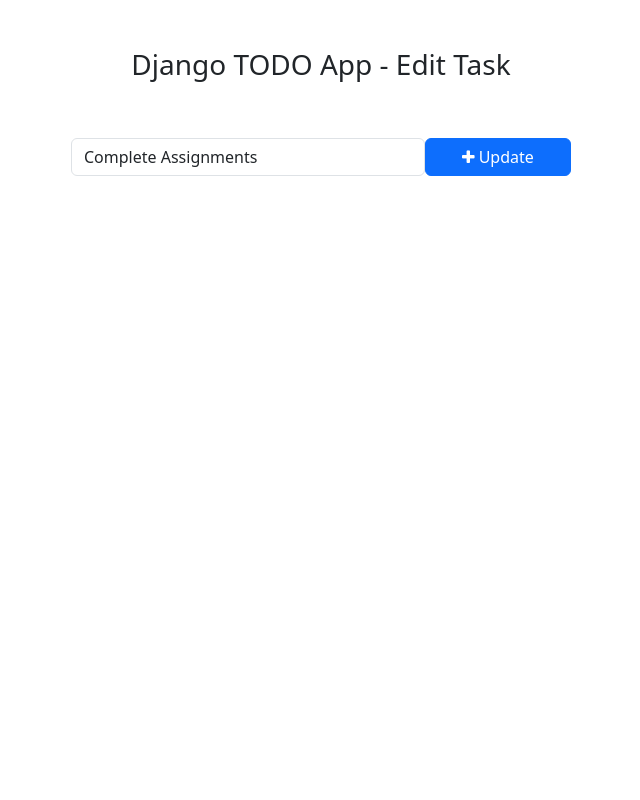
After one commit to karthikjohnbabu/todo, a Django app: page /todo/edit_task/1/ in a window 1280 px wide. The commit adds this page. Shown: the whole page, without its empty margins (319-959 px from the left). Run offline with Django 3.2, Linux system fonts and the light colour scheme; data comes from the database, SQL or seed files in the repository; both versions use the stored data as it was after the commit.

Commit message:
todo app final

```diff
--- /dev/null
+++ b/templates/edit_task.html
@@ -0,0 +1,28 @@
+<html lang="en">
+<head>
+    <meta charset="UTF-8">
+    <meta name="viewport" content="width=device-width, initial-scale=1.0">
+    <title>Edit Task - Django TODO App</title>
+      <!-- Bootstrap -->
+      <link href="https://cdn.jsdelivr.net/npm/bootstrap@5.3.0-alpha1/dist/css/bootstrap.min.css" rel="stylesheet" integrity="sha384-GLhlTQ8iRABdZLl6O3oVMWSktQOp6b7In1Zl3/Jr59b6EGGoI1aFkw7cmDA6j6gD" crossorigin="anonymous">
+      <script src="https://cdn.jsdelivr.net/npm/bootstrap@5.3.0-alpha1/dist/js/bootstrap.bundle.min.js" integrity="sha384-w76AqPfDkMBDXo30jS1Sgez6pr3x5MlQ1ZAGC+nuZB+EYdgRZgiwxhTBTkF7CXvN" crossorigin="anonymous"></script>
+      <!-- Font Awesome Icons -->
+      <link rel="stylesheet" href="https://cdnjs.cloudflare.com/ajax/libs/font-awesome/4.7.0/css/font-awesome.min.css">
+
+</head>
+<body>
+    <div class="container">
+        <h3 class="pt-5 pb-5 text-center">Django TODO App - Edit Task </h3>
+           <!-- To Do Form -->
+           <form action="{% url 'edit_task' get_task.pk %}" method="POST" style="width: 500px; margin: auto;">
+            {% csrf_token %}
+            <div class="form-group">
+                <span style="display: flex;">
+                    <input type="text" name="task" class="form-control" placeholder="Add a task" value="{{get_task.task}}">
+                    <button type="submit" class="btn btn-primary" style="width: 200px;"><i class="fa fa-plus"></i> Update</button>
+                </span>
+            </div>
+        </form>
+    </div>
+</body>
+</html>
--- a/todo/urls.py
+++ b/todo/urls.py
@@ -2,6 +2,14 @@ from django.urls import path
 from . import views
 
 urlpatterns = [
-    path('addTask/',views.addTask, name='addTask')
-
+    # Add Task
+    path('addTask/',views.addTask, name='addTask'),
+    # mAr as Done
+    path('mark_as_done/<int:pk>/',views.mark_as_done, name='mark_as_done'),
+    # Mark as Undone
+    path('mark_as_undone/<int:pk>/',views.mark_as_undone, name='mark_as_undone'),
+    # Edit feature
+    path('edit_task/<int:pk>/',views.edit_task, name='edit_task'),
+    # Delete Task
+    path('delete_task/<int:pk>/',views.delete_task, name='delete_task'),
 ]
--- a/todo/views.py
+++ b/todo/views.py
@@ -1,5 +1,5 @@
 from django.http import HttpResponse
-from django.shortcuts import redirect,render
+from django.shortcuts import redirect,render,get_object_or_404
 from .models import Task
 
 
@@ -8,3 +8,33 @@ def addTask(request):
     task = request.POST['task']
     Task.objects.create(task=task)
     return redirect('home')
+
+def mark_as_done(request,pk):
+    task = get_object_or_404(Task, pk=pk)
+    task.is_completed = True
+    task.save()
+    return redirect('home')
+
+def mark_as_undone(request,pk):
+    task = get_object_or_404(Task, pk=pk)
+    task.is_completed = False
+    task.save()
+    return redirect('home')
+
+def edit_task(request,pk):
+    get_task = get_object_or_404(Task, pk=pk)
+    if request.method == 'POST':
+        new_task = request.POST['task']
+        get_task.task = new_task
+        get_task.save()
+        return redirect('home')
+    else:
+        context = {
+            'get_task':get_task
+        }
+        return render(request,'edit_task.html',context)
+
+def delete_task(request,pk):
+    task = get_object_or_404(Task, pk=pk)
+    task.delete()
+    return redirect('home')
--- a/todo_main/views.py
+++ b/todo_main/views.py
@@ -5,8 +5,10 @@ from todo.models import Task
 def home(request):
     #return HttpResponse('<h1>HomePage</h1>')
     tasks = Task.objects.filter(is_completed=False).order_by('-updated_at')
+    completed_tasks = Task.objects.filter(is_completed=True)
     #print(tasks)
     context = {
         'tasks':tasks,
+        'completed_tasks':completed_tasks,
     }
     return render(request, 'home.html', context)
```
Also changed, not shown: templates/home.html (+9 -4 lines), db.sqlite3.
